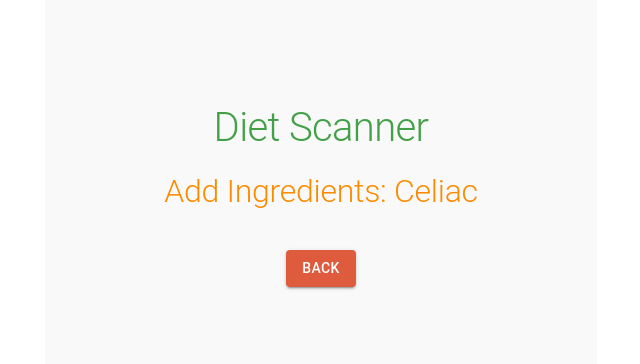
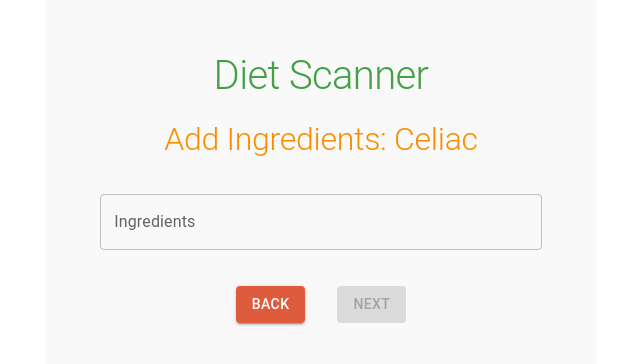
Before and after one commit to CayJ/Diet-Scanner, a React (Create React App) app: page /#/celiac in a window 1280 px wide. Shown: the part 212-576 px from the top of the page, without its empty margins (319-959 px from the left). Built offline with nearby package versions, Linux system fonts and the light colour scheme.

Commit message:
added input text to AddIngredients page

```diff
--- a/src/App.tsx
+++ b/src/App.tsx
@@ -1,5 +1,5 @@
 import React from "react";
-import { Routes, Route } from "react-router-dom";
+import { Routes, Route, Navigate } from "react-router-dom";
 import { SelectDiet } from "./pages/SelectDiet";
 import AddIngredients from "./pages/AddIngredients";
 
@@ -16,6 +16,7 @@ const App: React.FC = () => {
         element={<AddIngredients diet="Vegetarian" />}
       />
       <Route path="/celiac" element={<AddIngredients diet="Celiac" />} />
+      <Route path="*" element={<Navigate to="/" replace />} />
     </Routes>
   );
 };
--- /dev/null
+++ b/src/components/IngredientsInput.tsx
@@ -0,0 +1,30 @@
+import React from "react";
+import { Box, TextField } from "@mui/material";
+
+interface IngredientsInputProps {
+  value: string;
+  onChange: (value: string) => void;
+}
+
+const IngredientsInput: React.FC<IngredientsInputProps> = ({
+  value,
+  onChange,
+}) => {
+  const handleChange = (event: React.ChangeEvent<HTMLInputElement>) => {
+    onChange(event.target.value);
+  };
+
+  return (
+    <Box mt={2} sx={{ width: "80%" }}>
+      <TextField
+        label="Ingredients"
+        variant="outlined"
+        fullWidth
+        value={value}
+        onChange={handleChange}
+      />
+    </Box>
+  );
+};
+
+export default IngredientsInput;
--- a/src/index.tsx
+++ b/src/index.tsx
@@ -1,7 +1,7 @@
 import React from "react";
 import ReactDOM from "react-dom/client";
 import App from "./App";
-import { ThemeProvider } from "@mui/material/styles";
+import { ThemeProvider, CssBaseline } from "@mui/material";
 import theme from "./theme";
 import { HashRouter as Router } from "react-router-dom";
 
@@ -9,6 +9,7 @@ const root = ReactDOM.createRoot(document.getElementById("root")!);
 root.render(
   <React.StrictMode>
     <ThemeProvider theme={theme}>
+      <CssBaseline />
       <Router>
         <App />
       </Router>
--- a/src/pages/AddIngredients.tsx
+++ b/src/pages/AddIngredients.tsx
@@ -1,18 +1,42 @@
-import React from "react";
+import React, { useState } from "react";
+import { Box } from "@mui/material";
 import PageContainer from "../components/PageContainer";
 import Title from "../components/Title";
 import BackButton from "../components/BackButton";
+import NextButton from "../components/NextButton";
+import IngredientsInput from "../components/IngredientsInput";
 
 interface AddIngredientsProps {
   diet: string;
 }
 
 const AddIngredients: React.FC<AddIngredientsProps> = ({ diet }) => {
+  const [ingredients, setIngredients] = useState<string>("");
+
+  const handleIngredientsChange = (value: string) => {
+    setIngredients(value);
+  };
+
+  const handleNextClick = () => {
+    // next button clicked
+  };
+
   return (
     <PageContainer>
       <Title title="Diet Scanner" subtitle={`Add Ingredients: ${diet}`} />
-      <BackButton to="/" />
-      {/* Add more content as needed */}
+      <IngredientsInput
+        value={ingredients}
+        onChange={handleIngredientsChange}
+      />
+      <Box mt={2} display="flex" justifyContent="space-between">
+        <BackButton to="/" />
+        <Box ml={4}>
+          <NextButton
+            onClick={handleNextClick}
+            disabled={!ingredients.trim()}
+          />
+        </Box>
+      </Box>
     </PageContainer>
   );
 };
--- a/src/theme.ts
+++ b/src/theme.ts
@@ -9,6 +9,15 @@ const theme = createTheme({
       main: "#de5b3d", // our secondary color
     },
   },
+  components: {
+    MuiCssBaseline: {
+      styleOverrides: {
+        body: {
+          margin: 0,
+        },
+      },
+    },
+  },
 });
 
 export default theme;
```
Also changed, not shown: 1 other file (tests, documents, lock files or other folders).
